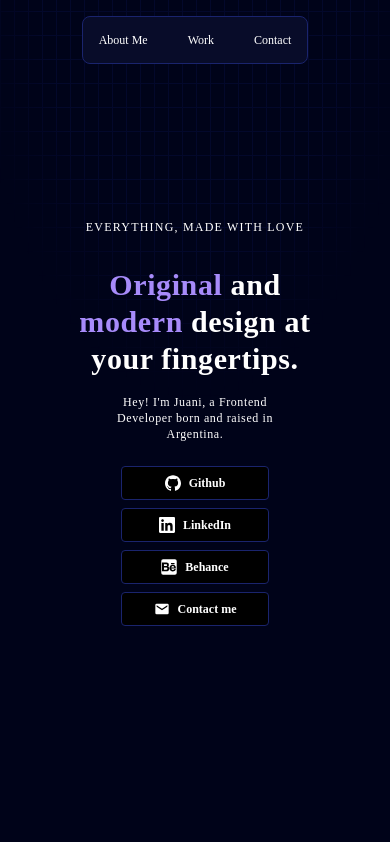
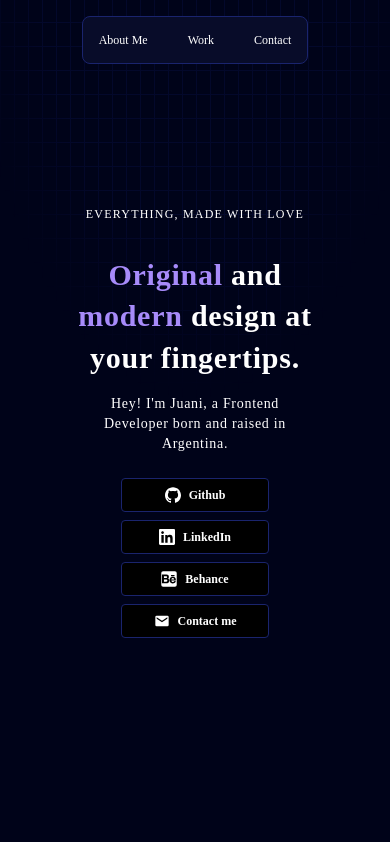
Before and after one commit to juanigarciadev/portfolio, a Next.js app: page / in a window 390 px wide. Shown: the top 842 px of the page. Built offline with nearby package versions, Linux system fonts and the light colour scheme.

Commit message:
Changes in font size and experience section

```diff
--- a/src/components/custom/AboutMe.tsx
+++ b/src/components/custom/AboutMe.tsx
@@ -35,10 +35,7 @@ const AboutMe = () => {
             <div className="hidden absolute bottom-0 left-0 right-0 -top-12 bg-[linear-gradient(to_right,#03082b_1px,transparent_1px),linear-gradient(to_bottom,#03082b_1px,transparent_1px)] bg-[size:14px_24px] [mask-image:radial-gradient(ellipse_60%_50%_at_50%_0%,#000_70%,transparent_100%)] md:block"></div>
                 <span className="z-10 text-xs tracking-widest">EVERYTHING, MADE WITH LOVE</span>
                 <TextGenerateEffect className="w-full h-full z-10 text-center font-semibold tracking-wide" words="Original and modern design at your fingertips." />
-                {/* <h1 className="z-10 text-6xl text-center font-semibold tracking-wide">
-                <span className="text-corporative">Original</span> and <span className="text-corporative">modern</span> design at your fingertips.
-            </h1> */}
-                <p className="z-10 text-xl tracking-wider sm:text-center px-8 md:text-xs">Hey! I'm Juani, a Frontend Developer born and raised in Argentina.</p>
+                <p className="z-10 text-xl tracking-wider sm:text-center px-8 md:text-sm">Hey! I'm Juani, a Frontend Developer born and raised in Argentina.</p>
                 <div className="z-10 flex gap-2 pt-8 md:flex-col md:items-center md:pt-2">
                     {SOCIALS.map((social) => {
                         return (
--- a/src/components/custom/Contact.tsx
+++ b/src/components/custom/Contact.tsx
@@ -8,7 +8,7 @@ const Contact = () => {
     const [copy, setCopy] = useState(false);
     return (
         <section className="relative flex flex-col gap-8 w-full py-64 xl:px-16 lg:px-8 sm:px-2 md:py-32" id="contact">
-            <h3 className="text-6xl text-center font-semibold tracking-wide md:text-2xl">
+            <h3 className="text-6xl text-center font-semibold tracking-wide md:text-3xl">
                 Ready to <span className="text-corporative">work</span> with me?
             </h3>
             <div className="flex flex-col gap-4 items-center">
--- a/src/components/custom/Experience.tsx
+++ b/src/components/custom/Experience.tsx
@@ -3,7 +3,7 @@ import React from "react"
 const Experience = () => {
     return(
         <section className="flex flex-col bg-main gap-16 w-full px-96 xl:px-16 lg:px-8 sm:px-2 mb-64 md:mb-32">
-            <h3 className="text-6xl text-center font-semibold tracking-wide md:text-2xl">
+            <h3 className="text-6xl text-center font-semibold tracking-wide md:text-3xl">
                 My <span className="text-corporative">experience</span>
             </h3>
             <article className="inline-flex gap-4 lg:flex-col">
@@ -12,7 +12,7 @@ const Experience = () => {
                     <span className="w-[3px] h-full bg-neutral-300/10 lg:hidden -mt-6"></span>
                 </div>
                 <div className="inline-flex flex-col gap-2">
-                    <a href="https://grupobroda.com/" target="_blank" className="font-semibold text-corporative text-3xl hover:underline w-fit">Grupo Broda</a>
+                    <a href="https://grupobroda.com/" target="_blank" className="text-3xl text-corporative font-semibold md:text-xl hover:underline">Grupo Broda</a>
                     <div>
                         <h3>IT Analyst - Management control</h3>
                         <span>2025 - At present</span>
--- a/src/components/custom/Projects.tsx
+++ b/src/components/custom/Projects.tsx
@@ -84,7 +84,7 @@ const PROJECTS = [
 const Projects = () => {
     return (
         <div className="flex flex-col bg-main gap-16 w-full px-96 xl:px-16 lg:px-8 sm:px-2" id="work">
-            <h2 className="text-6xl text-center font-semibold tracking-wide md:text-2xl">
+            <h2 className="text-6xl text-center font-semibold tracking-wide md:text-3xl">
                 My <span className="text-corporative">featured</span> projects
             </h2>
             <div className="grid grid-cols-2 gap-8 2xl:flex 2xl:flex-col">
@@ -92,8 +92,8 @@ const Projects = () => {
                     <article key={name} className="flex flex-col w-full h-auto bg-light border border-cardBorder rounded-lg gap-4 p-8">
                         <img className="rounded-lg w-full" src={imageUrl} alt={`Screenshot of ${name}`} />
                         <div className="flex flex-col gap-4">
-                            <h3 className="text-3xl text-corporative font-semibold md:text-xl">{name}</h3>
-                            <p className="flex flex-wrap md:text-xs">{description}</p>
+                            <h3 className="text-3xl text-corporative font-semibold">{name}</h3>
+                            <p className="flex flex-wrap">{description}</p>
                             <div className="flex -space-x-2">
                                 {technologies.map((technologie) => (
                                     <article title={technologie.name} key={technologie.name} className="rounded-full bg-gradient-to-tl from-[#080C29] to-[#000319] border border-cardBorder p-1.5">
--- a/src/components/ui/TextGenerateEffect.tsx
+++ b/src/components/ui/TextGenerateEffect.tsx
@@ -53,7 +53,7 @@ export const TextGenerateEffect = ({
   return (
     <div className={cn("font-bold", className)}>
       <div className="mt-4">
-        <div className=" dark:text-white text-black text-2xl leading-snug tracking-wide">
+        <div className=" dark:text-white text-black text-3xl leading-snug tracking-wide">
           {renderWords()}
         </div>
       </div>
```
